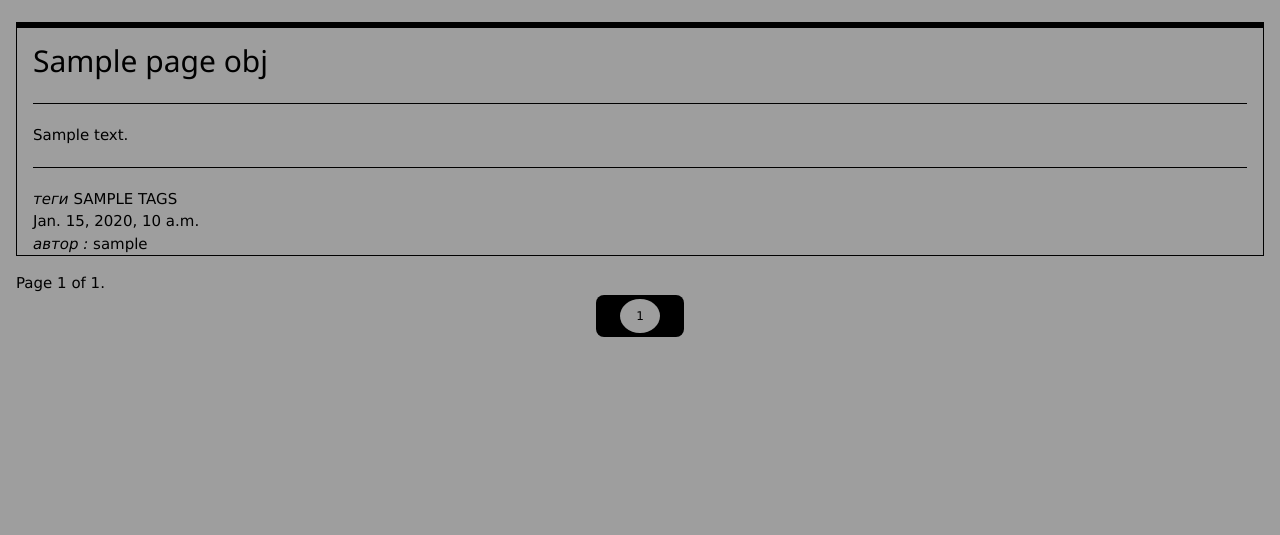
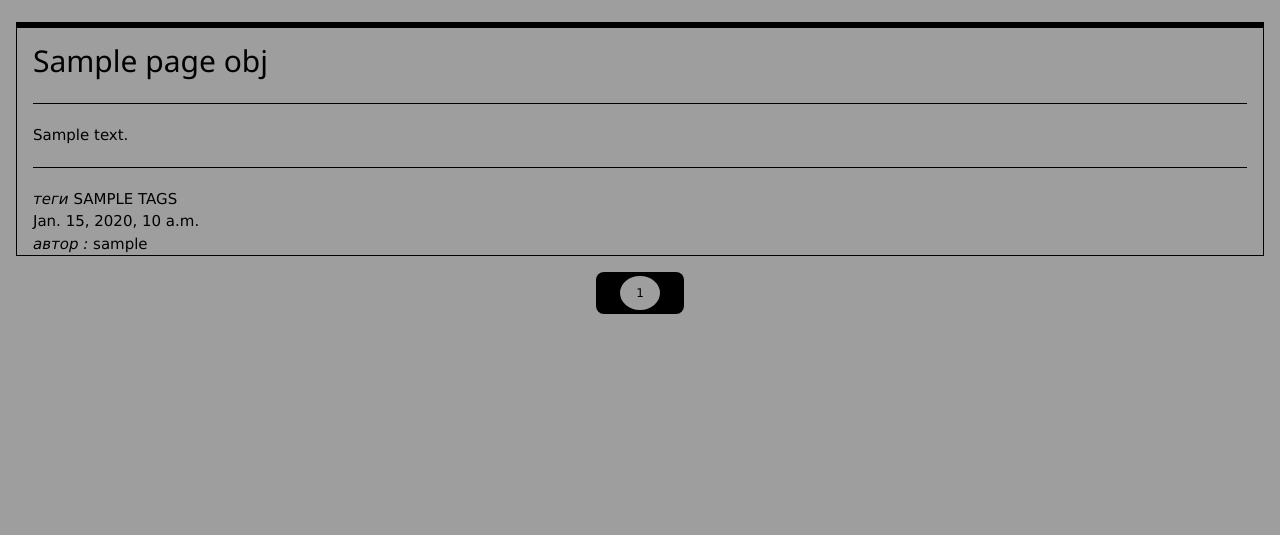
Before and after one commit to Stasolet/MoonOrganizer, a Django app: template core/templates/core/moonnews_list.html in a window 1280 px wide. Shown: the part 39-574 px from the top of the page. Run offline with Django 3.2, Linux system fonts and the light colour scheme; the template is opened without the code that fills it: most values are stand-ins (such as "Sample title", 1, 10 or a date in 2020).

Commit message:
Delete duplicate paginator

```diff
--- a/core/templates/core/moonnews_list.html
+++ b/core/templates/core/moonnews_list.html
@@ -22,23 +22,6 @@
         </div>
     </div>
 {% endfor %}
-<div class="pagination">
-    <span class="step-links">
-        {% if page_obj.has_previous %}
-            <a href="?page=1">&laquo; first</a>
-            <a href="?page={{ page_obj.previous_page_number }}">previous</a>
-        {% endif %}
-
-        <span class="current">
-            Page {{ page_obj.number }} of {{ page_obj.paginator.num_pages }}.
-        </span>
-
-        {% if page_obj.has_next %}
-            <a href="?page={{ page_obj.next_page_number }}">next</a>
-            <a href="?page={{ page_obj.paginator.num_pages }}">last &raquo;</a>
-        {% endif %}
-    </span>
-</div>
     <div class="w3-center">
         <div class="w3-bar w3-center w3-padding-small w3-round-large w3-black w3-small">
                 {% if page_obj.has_previous %}
```
